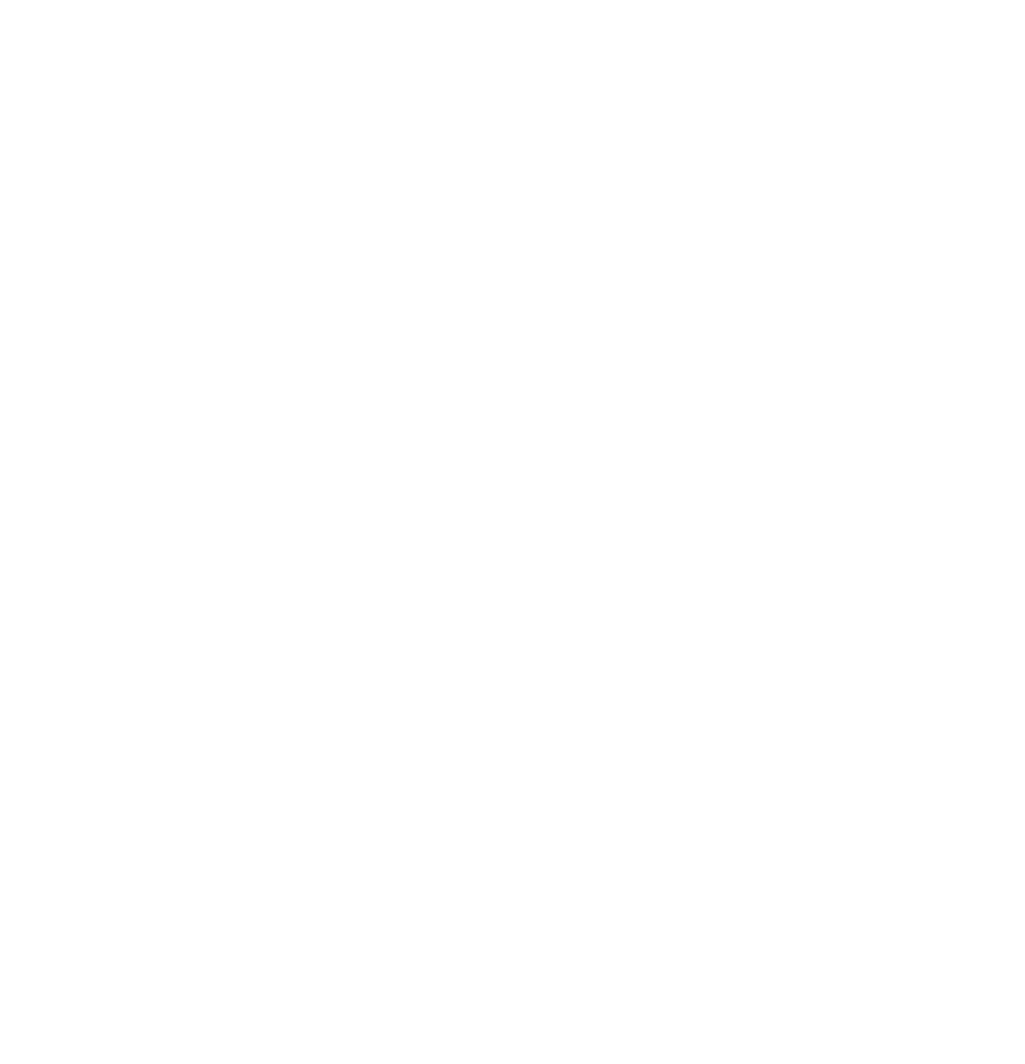
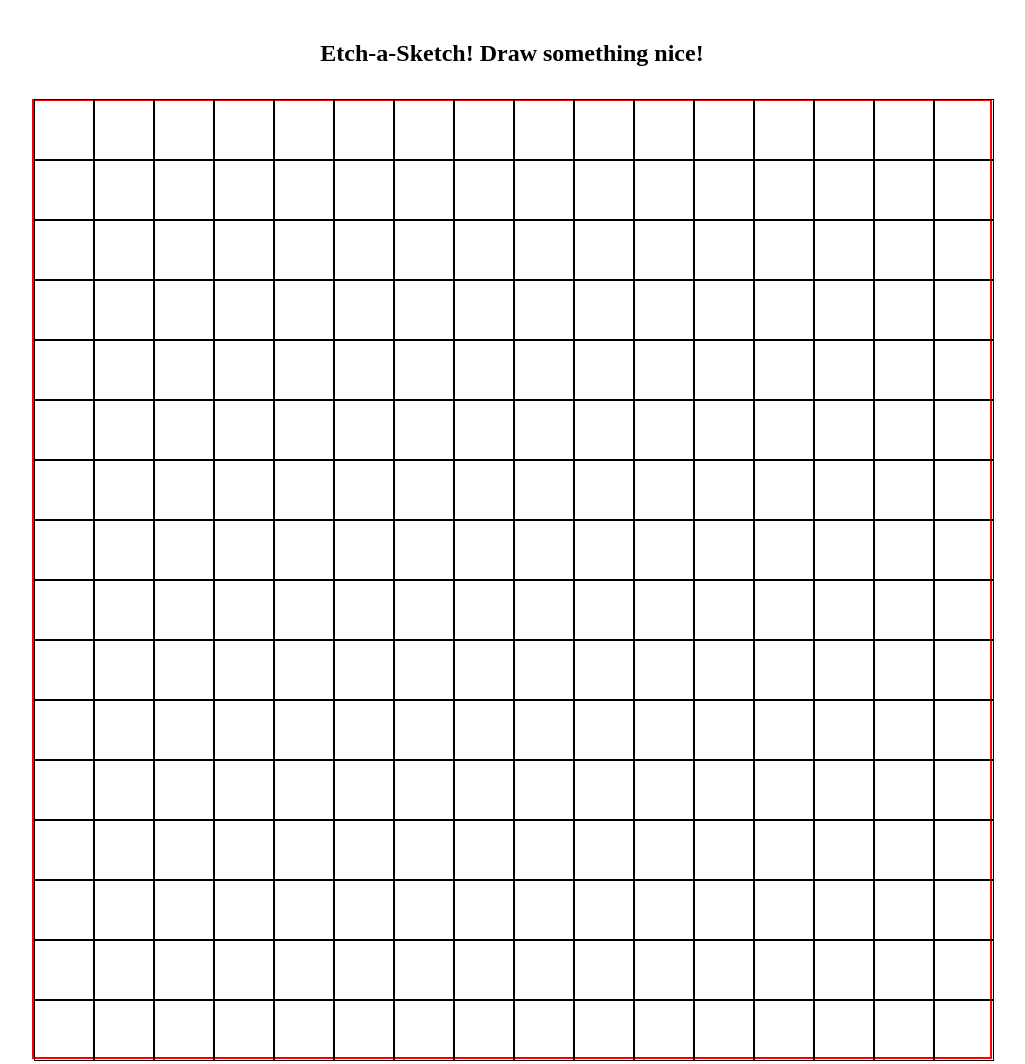
Before and after one commit to BRussoniello/odin-etch-a-sketch, a plain HTML site: page index.html in a window 1280 px wide. Shown: the whole page, without its empty margins (128-1153 px from the left). Before the commit the page ends 800 px from the top, so only its background shows below. Drawn offline with Linux system fonts and the light colour scheme.

Commit message:
Set up initial grid

```diff
--- a/css/style.css
+++ b/css/style.css
@@ -0,0 +1,22 @@
+body {
+    display: flex;
+    align-items: center;
+    justify-content: center;
+    flex-direction: column;
+}
+
+.square-container {
+    width: 960px;
+    height: 960px;
+    border: 2px solid red;
+    display: flex;
+    flex-direction: column;
+    justify-content: center;
+    align-items: space-around;
+    box-sizing: border-box;
+
+}
+
+h2 {
+    margin: 32px;
+}
--- a/index.html
+++ b/index.html
@@ -3,14 +3,13 @@
     <head>
         <meta charset = "UTF-8">
         <title>Etch-a-Sketch</title>
-        <script src = "js/etchasketch.js"></script>
+
         <link rel = "stylesheet" href="./css/style.css">
     </head>
 
     <body>
-
+        <h2> Etch-a-Sketch! Draw something nice! </h2>
         <div class = "square-container">
-
 
 
 
@@ -21,5 +20,5 @@
     </body>
 
 
-
+    <script src = "js/etchasketch.js"></script>
 </html>
--- a/js/etchasketch.js
+++ b/js/etchasketch.js
@@ -0,0 +1,38 @@
+/*
+Grid size = # of boxes in container
+*/
+
+//add text field/button, and just set grid size using text field/ button click event.
+//text field will default to 16.
+const INITIAL_GRID_SIZE = 16;
+let currentGridSize = INITIAL_GRID_SIZE;
+let squareContainer = document.querySelector(".square-container");
+let squareContainerSize = squareContainer.offsetWidth;
+const INITIAL_BOX_SIDE_SIZE = getBoxSideLength(squareContainerSize,INITIAL_GRID_SIZE);
+
+for (let i = 1; i <= INITIAL_GRID_SIZE; i++) {
+    let row = document.createElement("div");
+    row.setAttribute("class","row");
+    row.style.display="flex";
+    row.style.width = intToSizeStyleString(INITIAL_GRID_SIZE*INITIAL_BOX_SIDE_SIZE);
+    row.style.height = intToSizeStyleString(INITIAL_BOX_SIDE_SIZE);
+    for (let j = 1; j<= INITIAL_GRID_SIZE; j++) {
+        let rowSquare = document.createElement("div")
+        rowSquare.style.height = intToSizeStyleString(INITIAL_BOX_SIDE_SIZE);
+        rowSquare.style.width = intToSizeStyleString(INITIAL_BOX_SIDE_SIZE);
+        rowSquare.style.border = "1px solid black";
+        //add mouse hover event listener
+        row.appendChild(rowSquare);
+
+
+    }
+    squareContainer.appendChild(row)
+}
+
+function getBoxSideLength(containerSideLength,grid_size) {
+    return containerSideLength/grid_size;
+}
+
+function intToSizeStyleString(int) {
+    return int + "px";
+}
```
